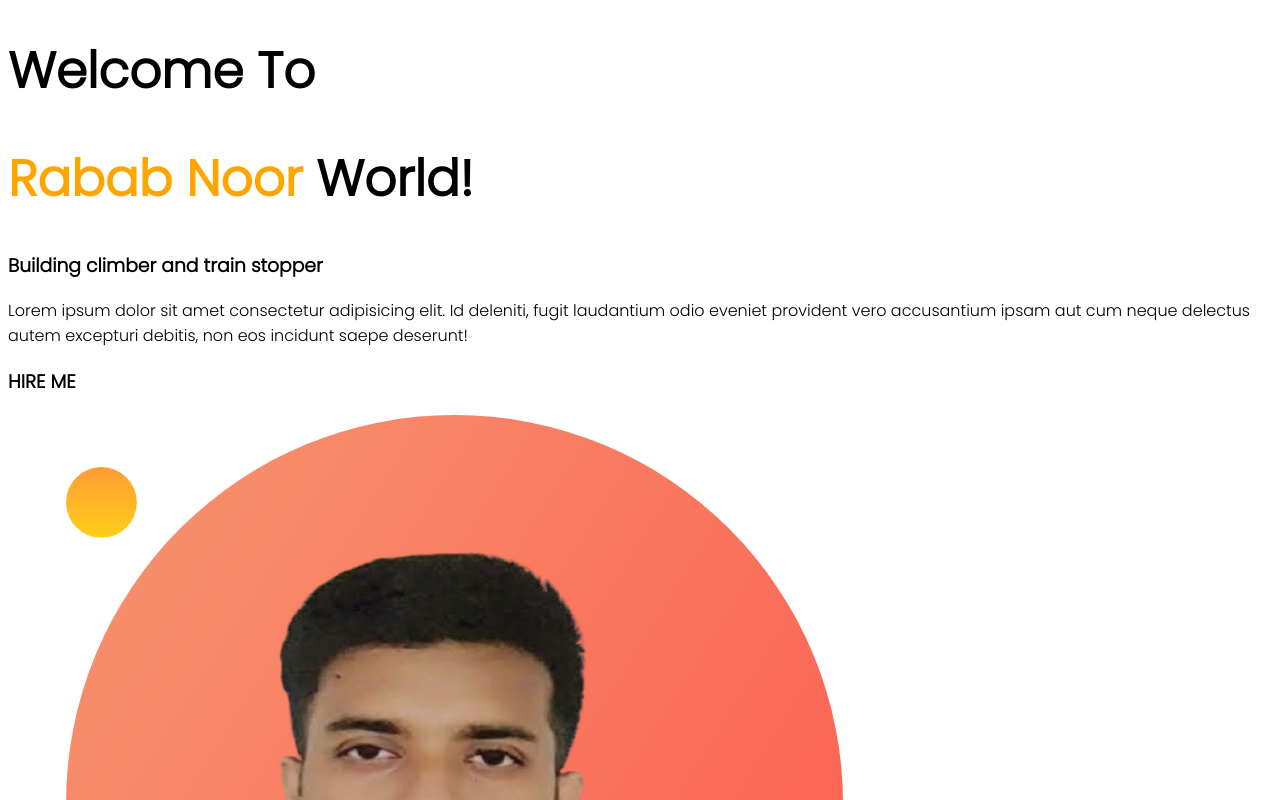
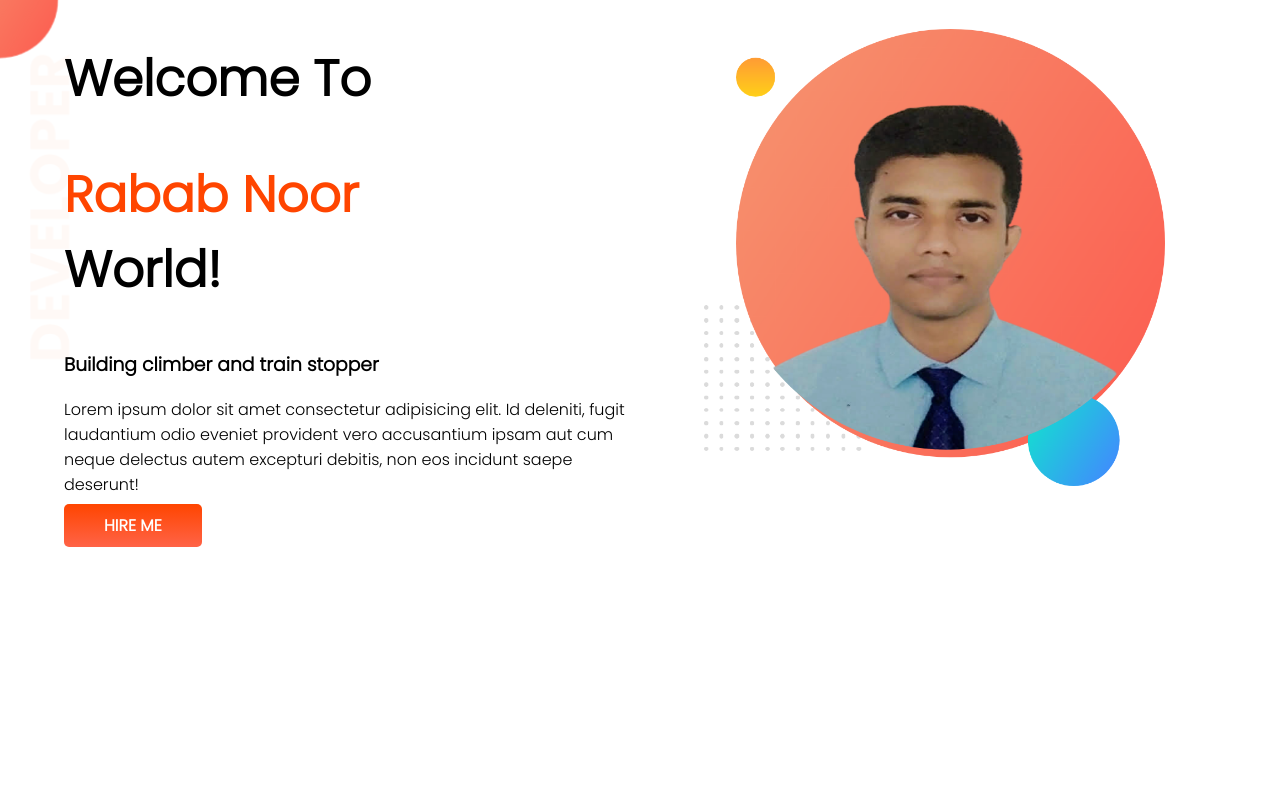
Before and after one commit to devrabab/myportfolio, a plain HTML site: page index.html in a window 1280 px wide. Shown: the top 800 px of the page. Drawn offline with Linux system fonts and the light colour scheme.

Commit message:
added first section

```diff
--- a/index.html
+++ b/index.html
@@ -11,11 +11,17 @@
     <link href="https://fonts.googleapis.com/css2?family=Poppins:wght@300&display=swap" rel="stylesheet">
 </head>
 <body>
-    <h1>Welcome To</h1>
-    <h1><span class="orange-color">Rabab Noor</span> World!</h1>
-    <h3>Building climber and train stopper</h3>
-    <p>Lorem ipsum dolor sit amet consectetur adipisicing elit. Id deleniti, fugit laudantium odio eveniet provident vero accusantium ipsam aut cum neque delectus autem excepturi debitis, non eos incidunt saepe deserunt!</p>
-    <h3>HIRE ME</h3>
-    <img src="images/my-bg.png" alt="">
+    <section class="top-banner">
+        <div class="half-width">
+            <h1>Welcome To</h1>
+        <h1><span class="orange-color">Rabab Noor</span> <br> World!</h1>
+        <h3>Building climber and train stopper</h3>
+        <p>Lorem ipsum dolor sit amet consectetur adipisicing elit. Id deleniti, fugit laudantium odio eveniet provident vero accusantium ipsam aut cum neque delectus autem excepturi debitis, non eos incidunt saepe deserunt!</p>
+        <a class="link-button" href="https://www.linkedin.com/in/rabab-n-248660211/" target="_blank">HIRE ME</a>
+        </div>
+        <div class="half-width">
+            <img src="images/my-bg.png" alt="">
+        </div>
+    </section>
 </body>
 </html>
--- a/style.css
+++ b/style.css
@@ -1,9 +1,33 @@
-body{
-    font-family: 'Poppins', sans-serif;
+body {
+  font-family: "Poppins", sans-serif;
+  margin: 0%;
 }
-h1{
-    font-size: 50px;
+h1 {
+  font-size: 50px;
 }
 .orange-color {
-    color: orange;
+  color: orangered;
 }
+section {
+  display: flex;
+}
+.half-width {
+  width: 50%;
+  padding-left: 5%;
+}
+.half-width img {
+  width: 80%;
+  padding-top: 5%;
+}
+.link-button {
+  text-decoration: none;
+  background-image: linear-gradient(orangered, tomato);
+  padding: 10px 40px;
+  color: white;
+  font-weight: 700;
+  border-radius: 5px;
+}
+.top-banner {
+  background-image: url(images/top-banner.png);
+  background-repeat: no-repeat;
+}
```
